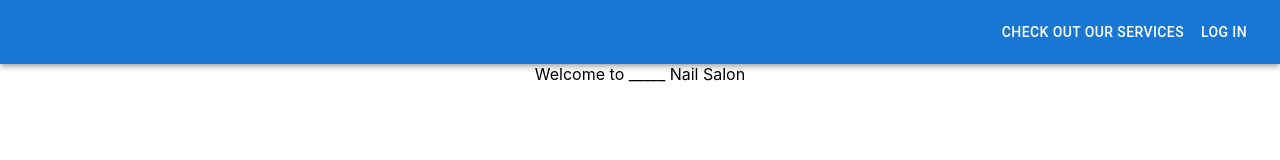
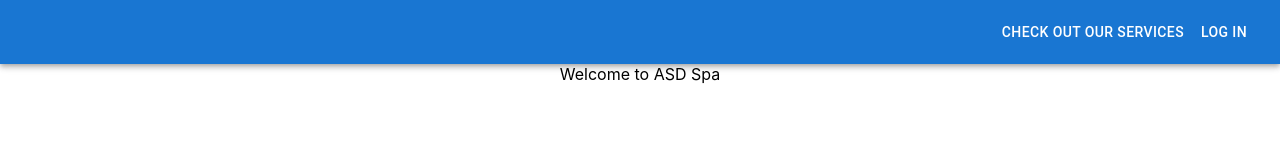
Before and after one commit to BaileyMendonca/asd_asignment_base, a React (Create React App) app in the folder frontend/: page / in a window 1280 px wide. Shown: the top 160 px of the page. Built offline with nearby package versions, Linux system fonts and the light colour scheme.

Commit message:
Changed to asd SPA

```diff
--- a/frontend/src/components/LandingPage.tsx
+++ b/frontend/src/components/LandingPage.tsx
@@ -1,7 +1,7 @@
 import { Box } from "@mui/material";
 
 const LandingPage = () => {
-  return <Box>Welcome to _____ Nail Salon</Box>;
+  return <Box>Welcome to ASD Spa</Box>;
 };
 
 export default LandingPage;
```
